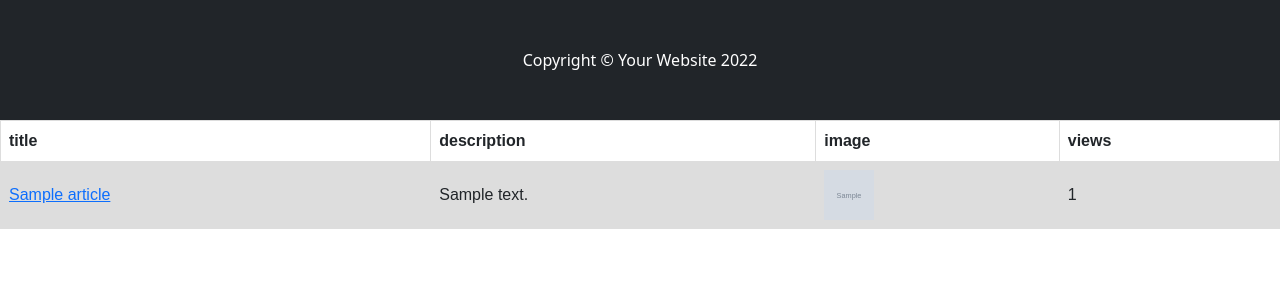
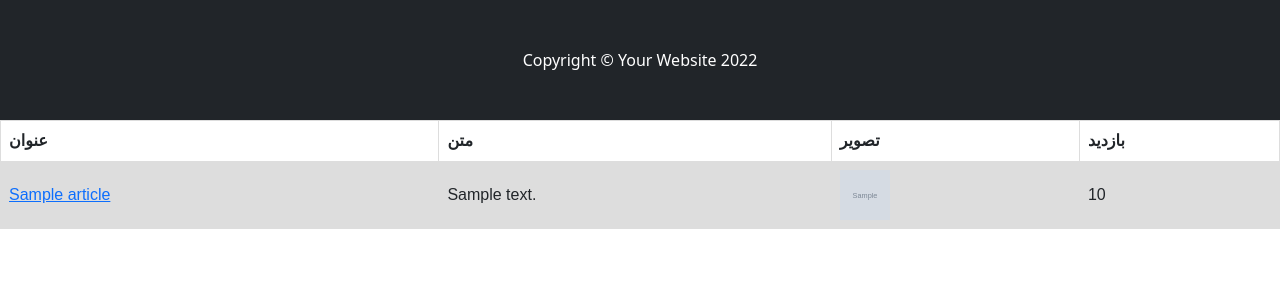
Before and after one commit to faridhaavasi/website, a Django app: page /article_list in a window 1280 px wide. Shown: the part 314-614 px from the top of the page. Run offline with Django 4.2, Linux system fonts and the light colour scheme; tables that the repository leaves empty hold one stand-in row (values such as "Sample post"); grey boxes marked "Sample" are stand-in pictures; some libraries are stand-ins or nearby versions.

Commit message:
final edit

```diff
--- a/website/templates/article_list.html
+++ b/website/templates/article_list.html
@@ -21,10 +21,10 @@ tr:nth-child(even) {
 
 <table>
   <tr>
-    <th>title</th>
-    <th>description</th>
-    <th>image</th>
-    <th>views</th>
+    <th>عنوان</th>
+    <th>متن</th>
+    <th>تصویر</th>
+    <th>بازدید</th>
 
   </tr>
   {% for articel in articles %}
@@ -32,7 +32,7 @@ tr:nth-child(even) {
     <td><a href="detail/{{articel.id}}">{{articel.title}}</a></td>
     <td>{{articel.description}}</td>
     <td><img src="{{articel.image.url}}"  width="50" height="50"></td>
-    <td>{{articel.id}}</td>
+    <td>{{articel.views}}</td>
    {% endfor %}
 
   </tr>
--- a/website/templates/home.html
+++ b/website/templates/home.html
@@ -7,7 +7,7 @@
             <div class="col-lg-6">
                 <center>
                 <h2>بخش مقالات</h2>
-                <p class="lead">در ای قسمت شما میتوانید برخی از مهم ترین مقالات معرفی شده دنیای تکنولوژی را بخوانید</p>
+                <p class="lead">در این قسمت شما میتوانید برخی از مهم ترین مقالات معرفی شده دنیای تکنولوژی را بخوانید</p>
                 <a href="article_list" class="link-secondary">رفتن به این بخش</a>
                 </center>
             </div>
```
